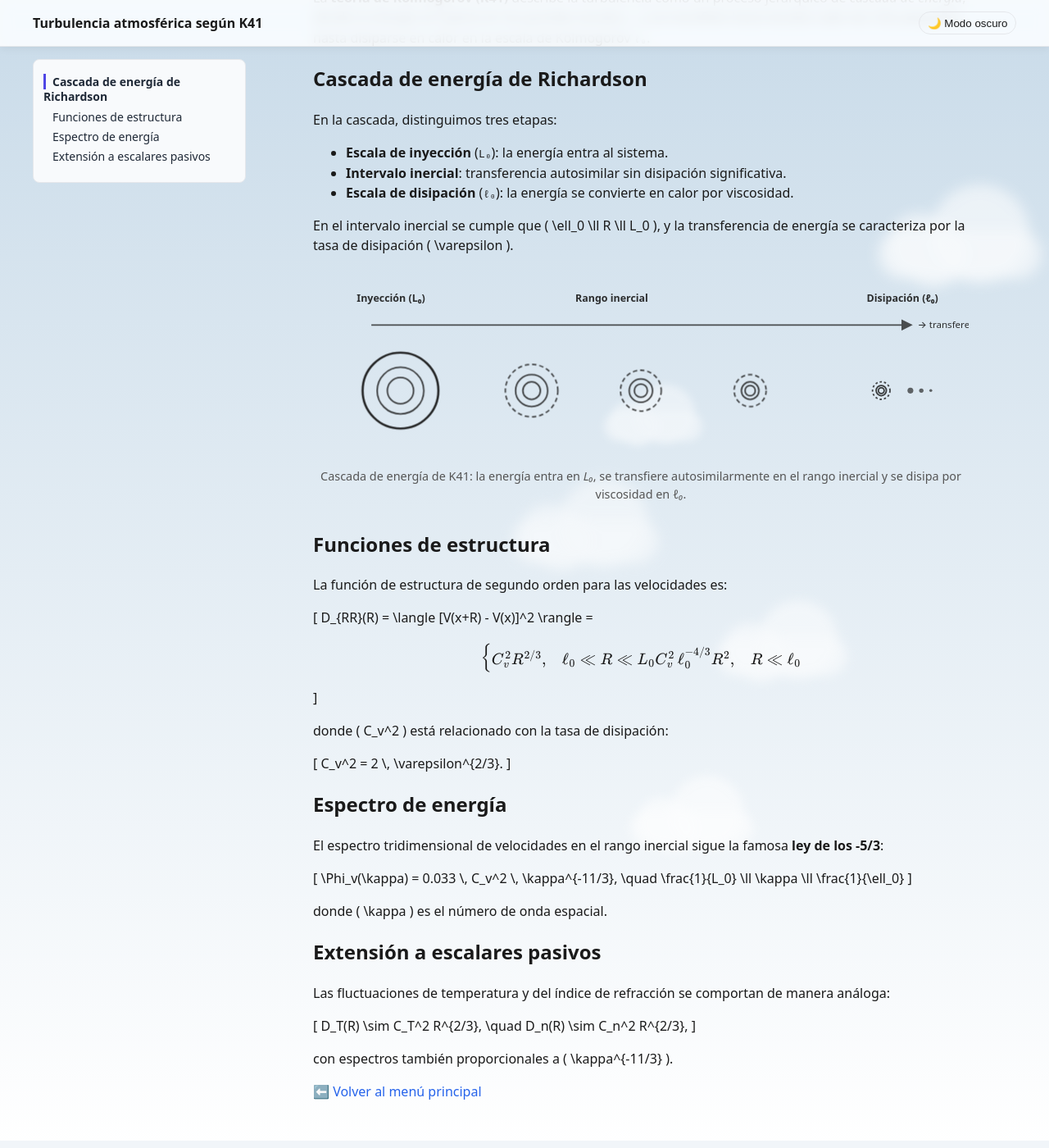
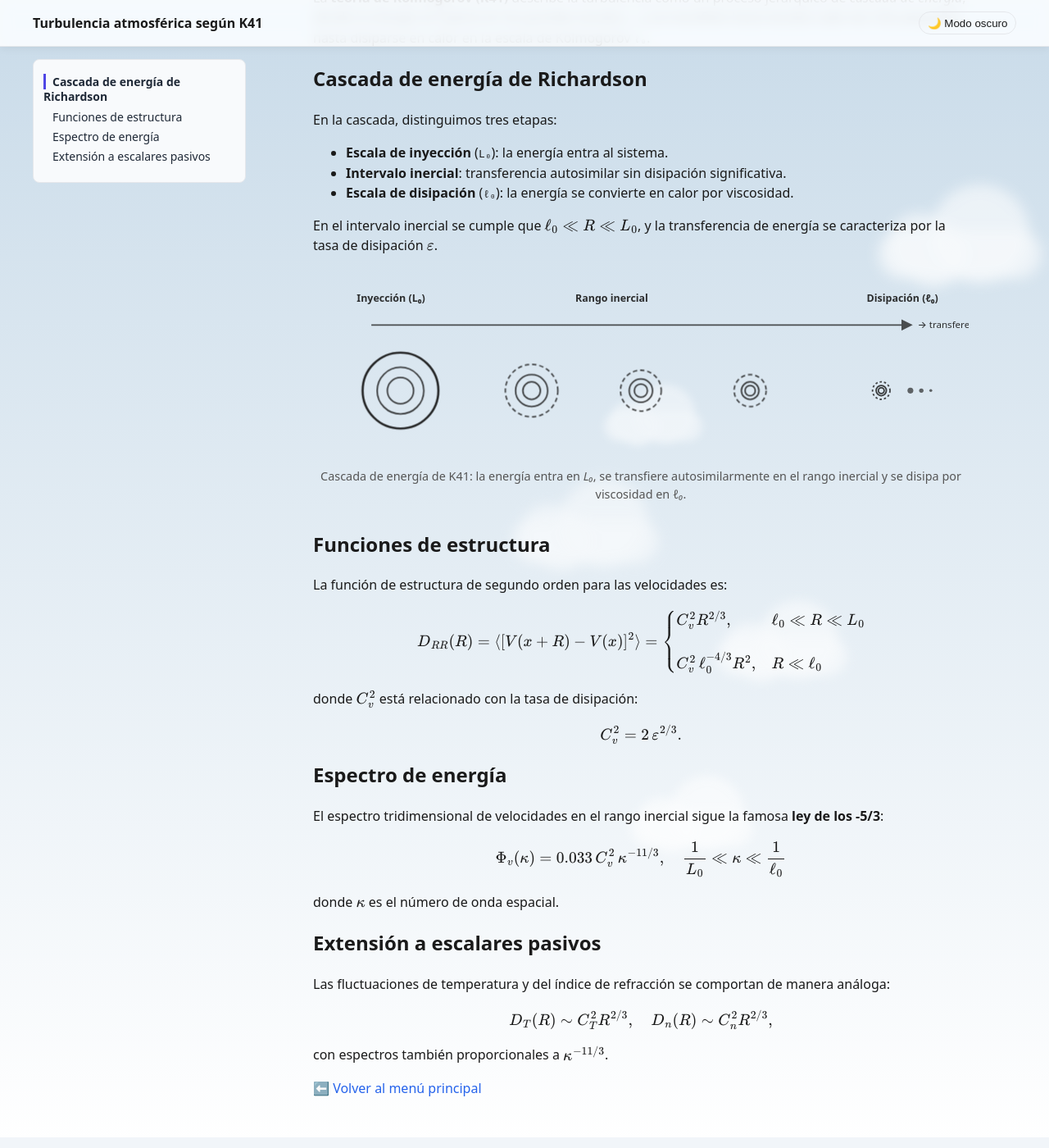
Before and after one commit to h-farfan/AT, a Jekyll site: the page built from K41.md, in a window 1280 px wide and 1400 px high, scrolled down 275 px. Shown: the whole window at 82% size. Built offline with Jekyll 4.4.1, drawn with Linux system fonts in a browser that asks for light colours.

Commit message:
Update K41.md

```diff
--- a/K41.md
+++ b/K41.md
@@ -17,8 +17,8 @@ En la cascada, distinguimos tres etapas:
 - **Intervalo inercial**: transferencia autosimilar sin disipación significativa.
 - **Escala de disipación** (`ℓ₀`): la energía se convierte en calor por viscosidad.
 
-En el intervalo inercial se cumple que \( \ell_0 \ll R \ll L_0 \), y la transferencia de energía se
-caracteriza por la tasa de disipación \( \varepsilon \).
+En el intervalo inercial se cumple que $ \ell_0 \ll R \ll L_0 $, y la transferencia de energía se
+caracteriza por la tasa de disipación $ \varepsilon $.
 
 <figure class="k41-cascade">
   <svg viewBox="0 0 900 240" role="img" aria-labelledby="k41Title k41Desc">
@@ -82,41 +82,41 @@ caracteriza por la tasa de disipación \( \varepsilon \).
 
 La función de estructura de segundo orden para las velocidades es:
 
-\[
+$$
 D_{RR}(R) = \langle [V(x+R) - V(x)]^2 \rangle =
 \begin{cases}
-  C_v^2 R^{2/3}, & \ell_0 \ll R \ll L_0 \\
+  C_v^2 R^{2/3}, & \ell_0 \ll R \ll L_0 \\\\
   C_v^2 \, \ell_0^{-4/3} R^2, & R \ll \ell_0
 \end{cases}
-\]
+$$
 
-donde \( C_v^2 \) está relacionado con la tasa de disipación:
+donde $ C_v^2 $ está relacionado con la tasa de disipación:
 
-\[
+$$
 C_v^2 = 2 \, \varepsilon^{2/3}.
-\]
+$$
 
 ## Espectro de energía
 
 El espectro tridimensional de velocidades en el rango inercial sigue la famosa
 **ley de los -5/3**:
 
-\[
+$$
 \Phi_v(\kappa) = 0.033 \, C_v^2 \, \kappa^{-11/3}, \quad
 \frac{1}{L_0} \ll \kappa \ll \frac{1}{\ell_0}
-\]
+$$
 
-donde \( \kappa \) es el número de onda espacial.
+donde $ \kappa $ es el número de onda espacial.
 
 ## Extensión a escalares pasivos
 
 Las fluctuaciones de temperatura y del índice de refracción se comportan de manera análoga:
 
-\[
+$$
 D_T(R) \sim C_T^2 R^{2/3}, \quad
 D_n(R) \sim C_n^2 R^{2/3},
-\]
+$$
 
-con espectros también proporcionales a \( \kappa^{-11/3} \).
+con espectros también proporcionales a $ \kappa^{-11/3} $.
 
 [⬅️ Volver al menú principal]({{ '/' | relative_url }})
```
